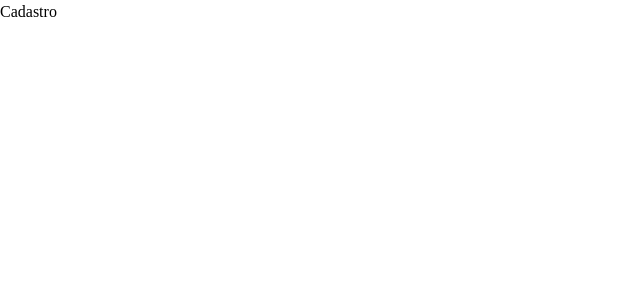
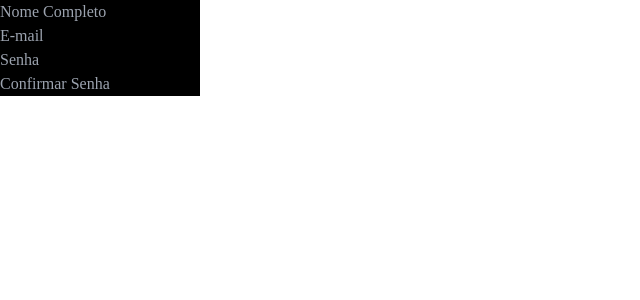
Before and after one commit to Pd-Troia/schedule_vite_tail, a React (Vite) app: page /cadastro in a window 1280 px wide. Shown: the top 300 px of the page, without its empty margins (0-640 px from the left). Built offline with nearby package versions, Linux system fonts and the light colour scheme; a web font is replaced by a local one.

Commit message:
Form creation

```diff
--- a/package.json
+++ b/package.json
@@ -9,6 +9,7 @@
   "dependencies": {
     "react": "^17.0.2",
     "react-dom": "^17.0.2",
+    "react-hook-form": "^7.41.0",
     "react-icons": "^4.7.1",
     "react-router-dom": "^6.4.5",
     "react-scroll": "^1.8.9",
--- a/src/App.tsx
+++ b/src/App.tsx
@@ -2,7 +2,7 @@ import { useState } from "react";
 import { Home } from "./components/pages/Home";
 import { BrowserRouter,Routes,Route } from 'react-router-dom';
 import { Login } from "./components/pages/Login";
-import { SingUp } from "./components/pages/SingUp";
+import { Register } from "./components/pages/Register";
 function App() {
 
   return (
@@ -11,7 +11,7 @@ function App() {
         <Routes>
         <Route element={<Home/>} path="/"/>
         <Route element={<Login/>} path="/login"/>
-        <Route element={<SingUp/>} path="/cadastro"/>
+        <Route element={<Register/>} path="/cadastro"/>
         </Routes>
       </BrowserRouter>
       </>
--- /dev/null
+++ b/src/components/form/RegisterForm.tsx
@@ -0,0 +1,28 @@
+import * as React from 'react';
+
+export interface IRegisterFormProps {
+  handleSubmit: React.FormEventHandler
+}
+
+export function RegisterForm ({handleSubmit}: IRegisterFormProps) {
+   const inputForm = "bg-black" //"Teu Css pros 4 input aq"
+  return (
+    <div>
+      <form onSubmit={handleSubmit}>
+        <div>
+          <input className={inputForm} type="text" placeholder='Nome Completo' />
+        </div>
+        <div>
+          <input className={inputForm} type="text" placeholder='E-mail' />
+        </div>
+        <div>
+          <input className={inputForm} type="text" placeholder='Senha'/>
+        </div>
+        <div>
+          <input className={inputForm} type="text" placeholder='Confirmar Senha' />
+        </div>
+
+      </form>
+    </div>
+  );
+}
--- /dev/null
+++ b/src/components/pages/Register.tsx
@@ -0,0 +1,17 @@
+import * as React from 'react';
+import { RegisterForm } from '../form/RegisterForm';
+
+export interface IRegisterProps {
+}
+
+export function Register (props: IRegisterProps) {
+  const RegisterMember = () => {
+
+    }
+  return (
+
+    <div>
+      <RegisterForm handleSubmit={RegisterMember}/>
+    </div>
+  );
+}
--- a/src/components/pages/SingUp.tsx
+++ /dev/null
@@ -1,12 +0,0 @@
-import * as React from 'react';
-
-export interface ISingUpProps {
-}
-
-export function SingUp (props: ISingUpProps) {
-  return (
-    <div>
-      Cadastro
-    </div>
-  );
-}
```
Also changed, not shown: src/index.css (line endings or trailing spaces), 1 other file (tests, documents, lock files or other folders).
